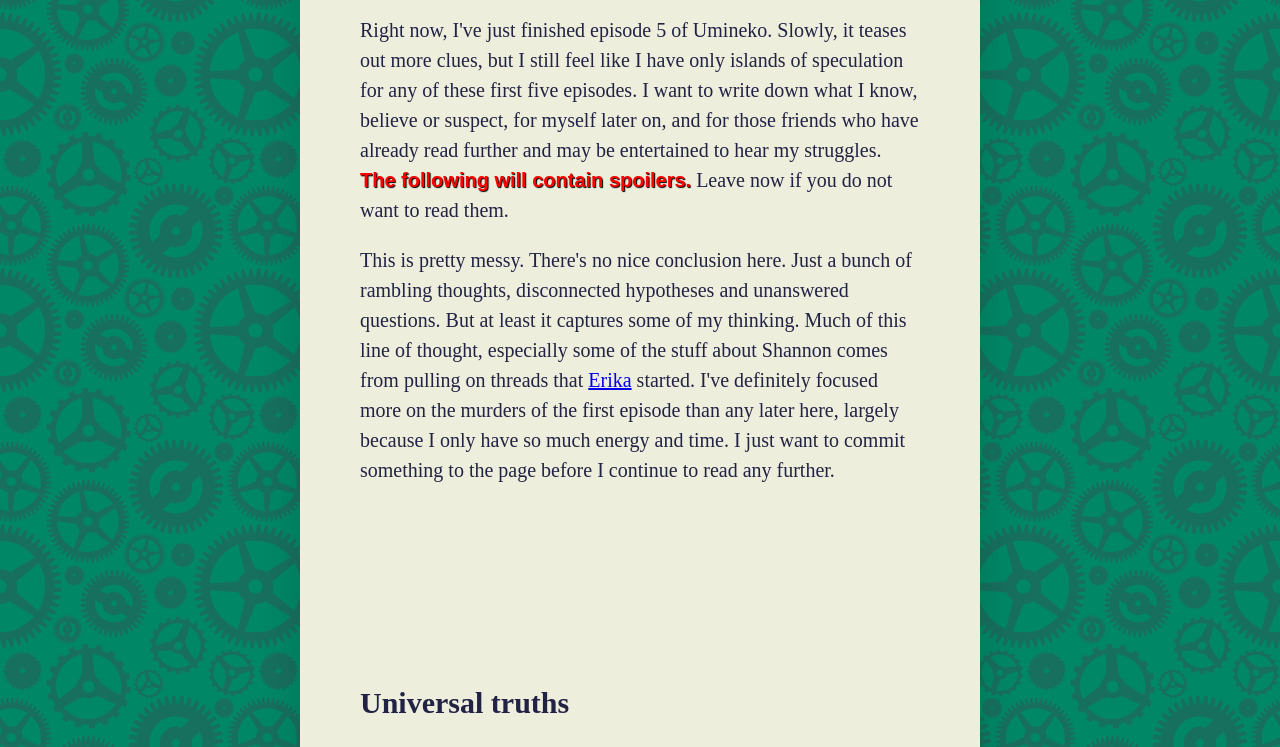
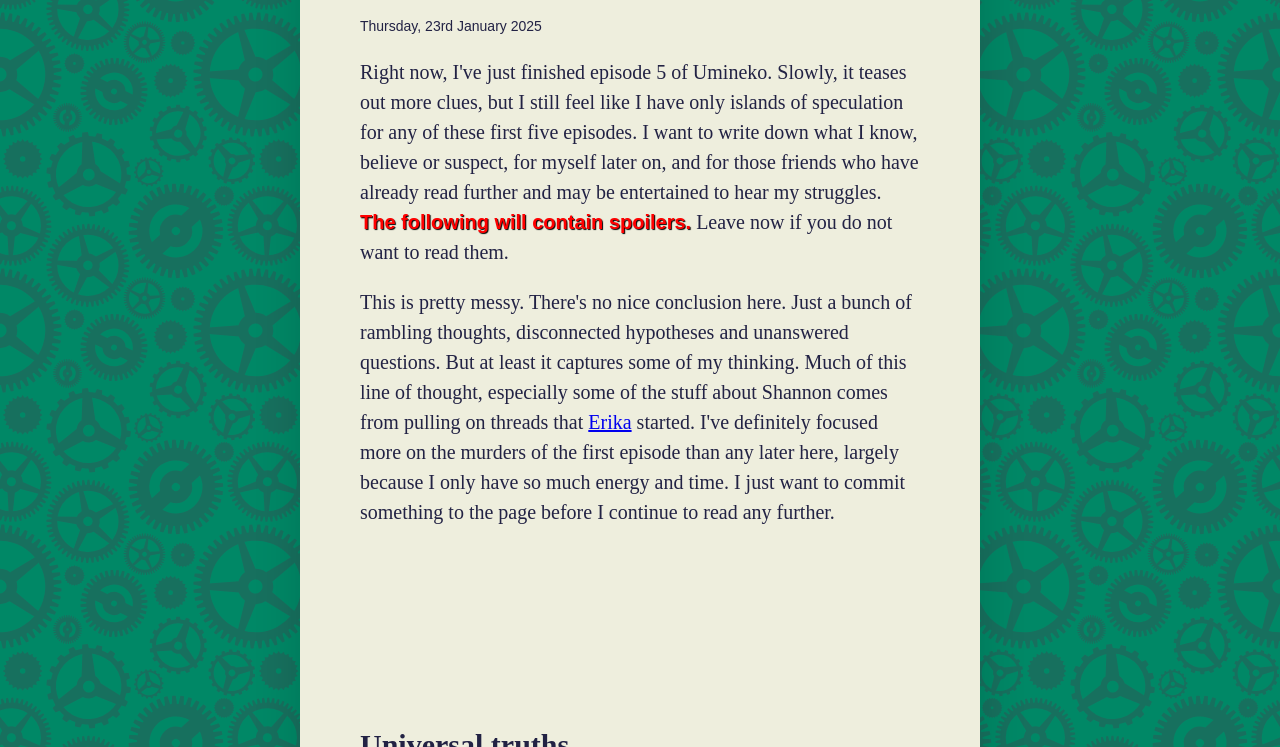
Before and after one commit to weeble/weeble.github.io, a plain HTML site: page blog-umineko.html in a window 1280 px wide. Shown: the part 180-927 px from the top of the page. Drawn offline with Linux system fonts and the light colour scheme.

Commit message:
Add timestamp to post

```diff
--- a/blog-umineko.html
+++ b/blog-umineko.html
@@ -20,6 +20,8 @@
         <p class=subhead>
             Lost and confused on Rokkenjima
         </p>
+        <time datetime="2025-01-23">Thursday, 23rd January 2025</time>
+    </hgroup>
 </header>
 
 <article>
--- a/style.css
+++ b/style.css
@@ -57,6 +57,13 @@ header hgroup > img {
     width: 128px;
     margin-right: 0.5em;
     float: left;
+}
+header hgroup > time {
+    margin-top: 1.5em;
+    margin-bottom: 0;
+    font-family: sans-serif;
+    font-size: 70%;
+    font-weight: 200;
 }
 img {
     width: 100%;
```
